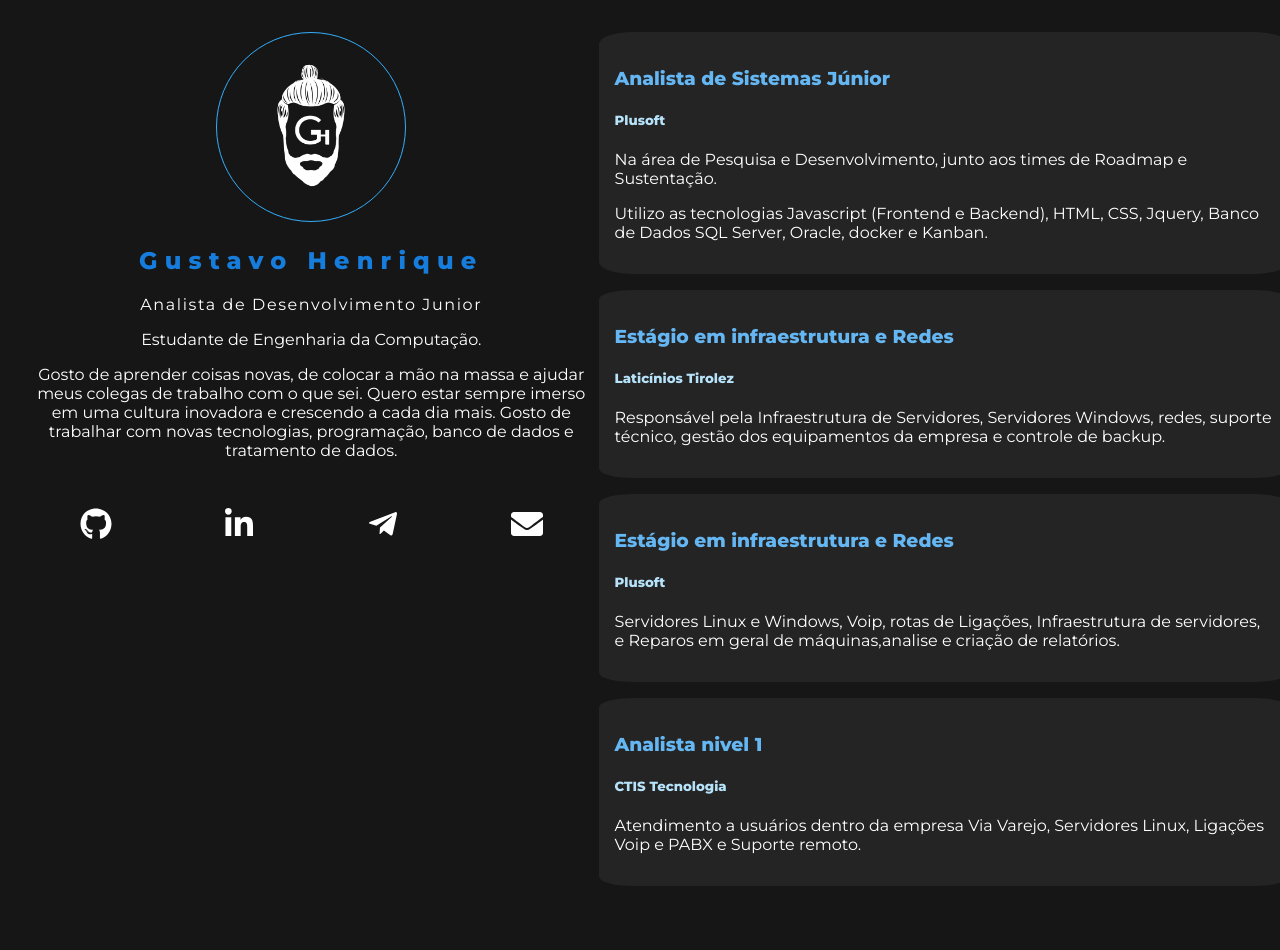
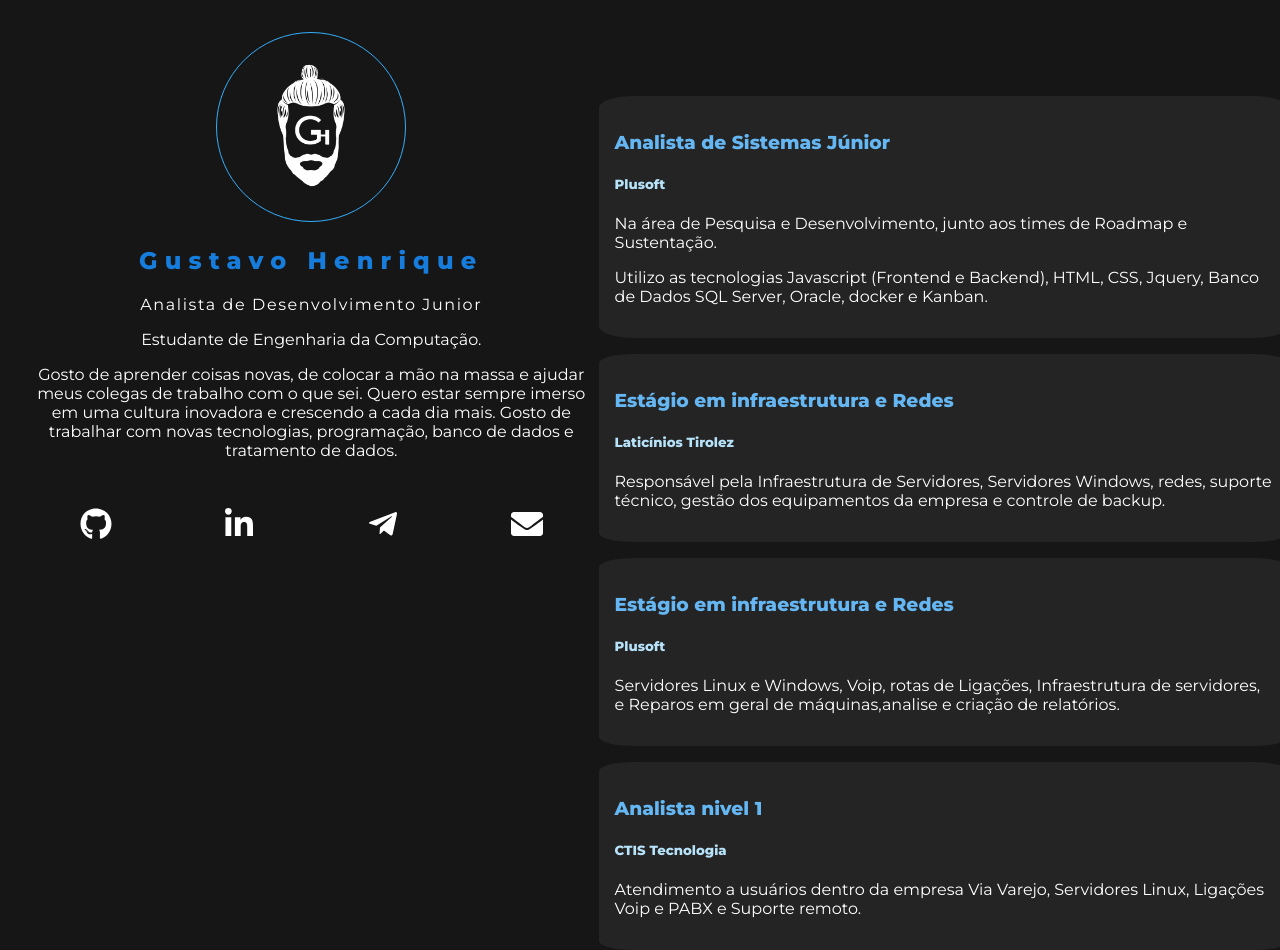
Before and after one commit to gustavohenriquess/gustavohenriques, a Next.js app: page / in a window 1280 px wide. Before the commit the page ends 886 px from the top, so only its background shows below. Built offline with nearby package versions, Linux system fonts and the light colour scheme.

Commit message:
margin-top para separar as informações do resumo do usuário

```diff
--- a/styles/Home.module.scss
+++ b/styles/Home.module.scss
@@ -37,6 +37,11 @@ $DESKTOP_SIZE:             1150px;
 }
 
 .information {
+
+  @media screen and (min-width: $SMALL_SMART_PHONE_SIZE) {
+    margin-top: 4em;
+  }
+
   @media screen and (min-width: $DESKTOP_SIZE) {
     flex: 6;
   }
```
